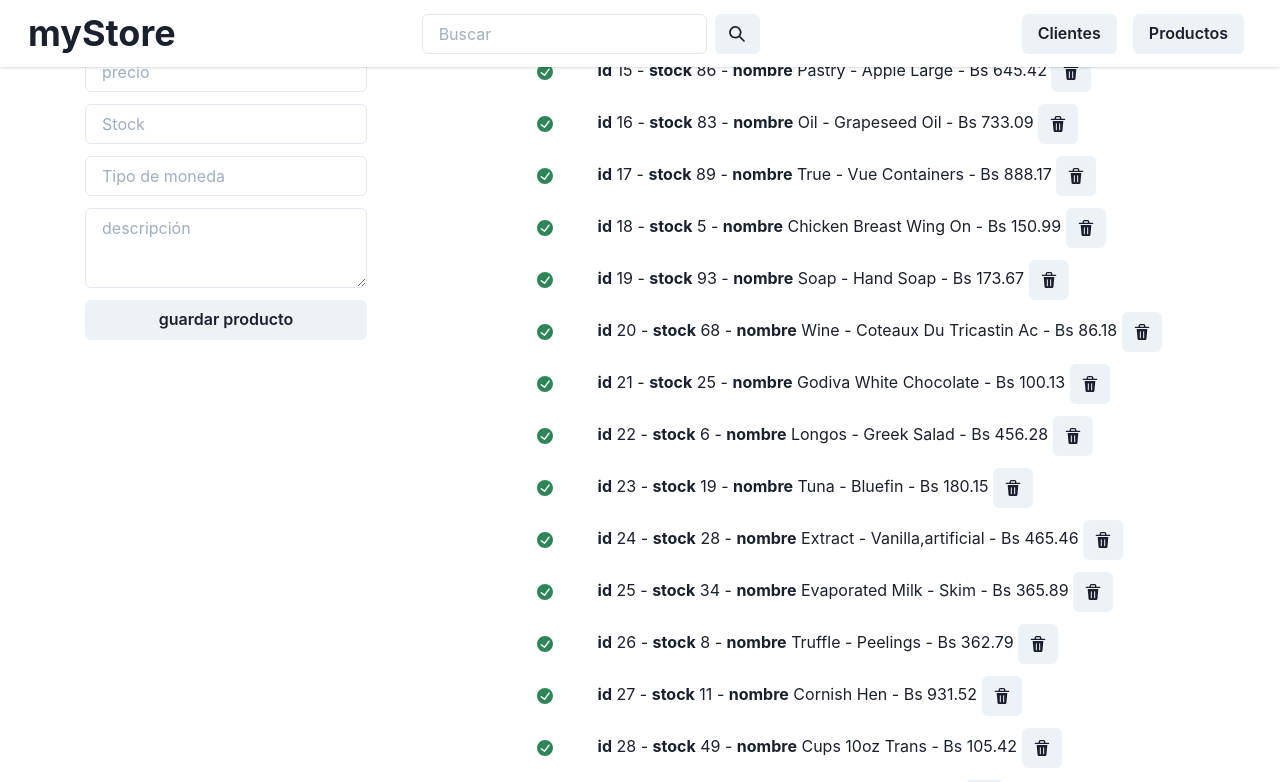
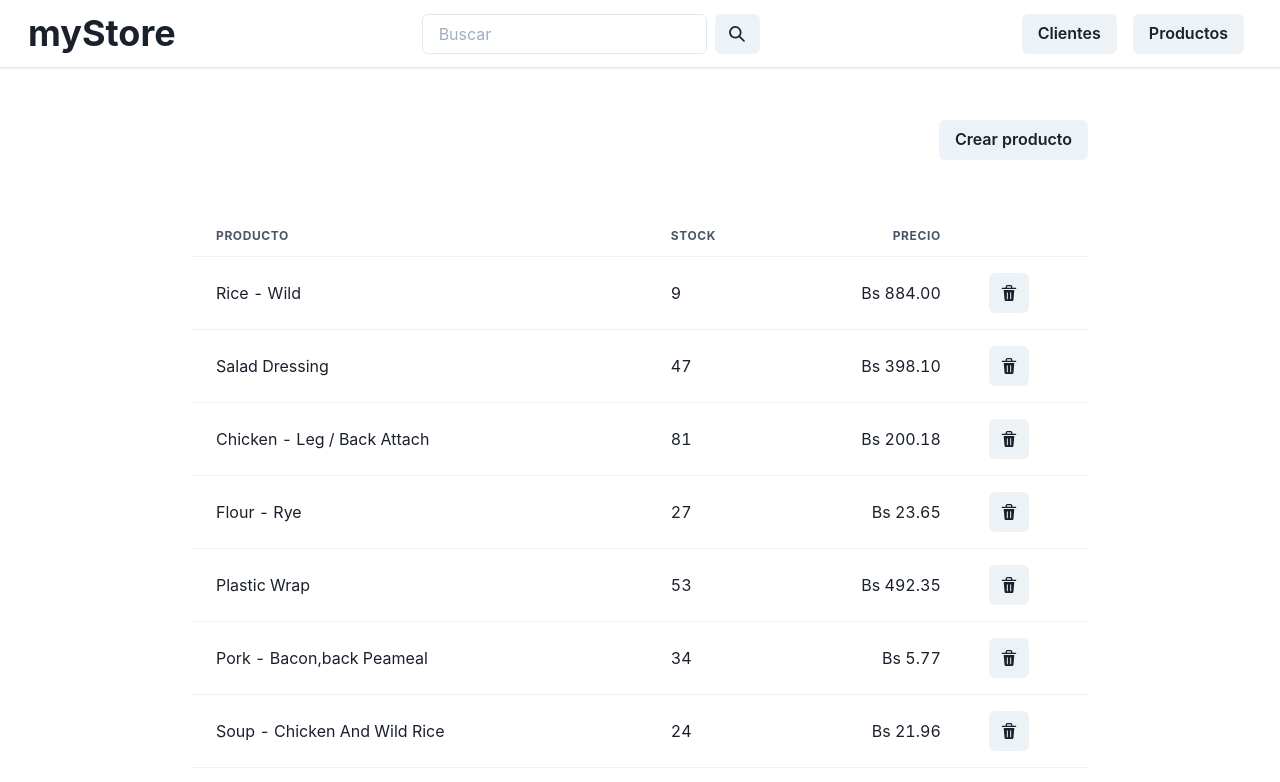
Before and after one commit to KewinBarboza/my-store, a React (Vite) app: page / in a window 1280 px wide. Shown: the top 782 px of the page. Built offline with nearby package versions, Linux system fonts and the light colour scheme; data requests are answered from the project's data file.

Commit message:
new view of home

```diff
--- a/db/db.json
+++ b/db/db.json
@@ -1,194 +1,5 @@
 {
   "productos": [
-    {
-      "id": 14,
-      "name": "Juice - Ocean Spray Cranberry",
-      "price": "785.30",
-      "description": "Primary open-angle glaucoma, bilateral, indeterminate stage",
-      "stock": 99,
-      "currency_code": "Bs",
-      "date": "24/09/2021"
-    },
-    {
-      "id": 15,
-      "name": "Pastry - Apple Large",
-      "price": "645.42",
-      "description": "Drown after fall into bathtub, undetermined intent",
-      "stock": 86,
-      "currency_code": "Bs",
-      "date": "24/09/2021"
-    },
-    {
-      "id": 16,
-      "name": "Oil - Grapeseed Oil",
-      "price": "733.09",
-      "description": "Unsp fx shaft of left tibia, subs for clos fx w delay heal",
-      "stock": 83,
-      "currency_code": "Bs",
-      "date": "24/09/2021"
-    },
-    {
-      "id": 17,
-      "name": "True - Vue Containers",
-      "price": "888.17",
-      "description": "Primary open-angle glaucoma, right eye, severe stage",
-      "stock": 89,
-      "currency_code": "Bs",
-      "date": "24/09/2021"
-    },
-    {
-      "id": 18,
-      "name": "Chicken Breast Wing On",
-      "price": "150.99",
-      "description": "Displ spiral fx shaft of ulna, r arm, 7thN",
-      "stock": 5,
-      "currency_code": "Bs",
-      "date": "24/09/2021"
-    },
-    {
-      "id": 19,
-      "name": "Soap - Hand Soap",
-      "price": "173.67",
-      "description": "Fracture of orbital floor, left side",
-      "stock": 93,
-      "currency_code": "Bs",
-      "date": "24/09/2021"
-    },
-    {
-      "id": 20,
-      "name": "Wine - Coteaux Du Tricastin Ac",
-      "price": "86.18",
-      "description": "Poisoning by other bacterial vaccines, assault, init encntr",
-      "stock": 68,
-      "currency_code": "Bs",
-      "date": "24/09/2021"
-    },
-    {
-      "id": 21,
-      "name": "Godiva White Chocolate",
-      "price": "100.13",
-      "description": "Drug-induced gout, unspecified site",
-      "stock": 25,
-      "currency_code": "Bs",
-      "date": "24/09/2021"
-    },
-    {
-      "id": 22,
-      "name": "Longos - Greek Salad",
-      "price": "456.28",
-      "description": "Injury of peroneal nerve at lower leg level, left leg",
-      "stock": 6,
-      "currency_code": "Bs",
-      "date": "24/09/2021"
-    },
-    {
-      "id": 23,
-      "name": "Tuna - Bluefin",
-      "price": "180.15",
-      "description": "Other superficial bite of hand of right hand, init encntr",
-      "stock": 19,
-      "currency_code": "Bs",
-      "date": "24/09/2021"
-    },
-    {
-      "id": 24,
-      "name": "Extract - Vanilla,artificial",
-      "price": "465.46",
-      "description": "Underdosing of antimycobacterial drugs, initial encounter",
-      "stock": 28,
-      "currency_code": "Bs",
-      "date": "24/09/2021"
-    },
-    {
-      "id": 25,
-      "name": "Evaporated Milk - Skim",
-      "price": "365.89",
-      "description": "Puncture wound with foreign body of unsp wrist, init encntr",
-      "stock": 34,
-      "currency_code": "Bs",
-      "date": "24/09/2021"
-    },
-    {
-      "id": 26,
-      "name": "Truffle - Peelings",
-      "price": "362.79",
-      "description": "Unsp fracture of second metacarpal bone, left hand, sequela",
-      "stock": 8,
-      "currency_code": "Bs",
-      "date": "24/09/2021"
-    },
-    {
-      "id": 27,
-      "name": "Cornish Hen",
-      "price": "931.52",
-      "description": "Unsp fracture of lower end of unspecified ulna, sequela",
-      "stock": 11,
-      "currency_code": "Bs",
-      "date": "24/09/2021"
-    },
-    {
-      "id": 28,
-      "name": "Cups 10oz Trans",
-      "price": "105.42",
-      "description": "Mild vaginal dysplasia",
-      "stock": 49,
-      "currency_code": "Bs",
-      "date": "24/09/2021"
-    },
-    {
-      "id": 29,
-      "name": "Taro Root",
-      "price": "127.32",
-      "description": "Traumatic rupture of left ulnar collateral ligament, sequela",
-      "stock": 49,
-      "currency_code": "Bs",
-      "date": "24/09/2021"
-    },
-    {
-      "id": 30,
-      "name": "Cheese - Manchego, Spanish",
-      "price": "934.16",
-      "description": "Frostbite w tissue necrosis of left hip and thigh, init",
-      "stock": 11,
-      "currency_code": "Bs",
-      "date": "24/09/2021"
-    },
-    {
-      "id": 31,
-      "name": "Wine - Mas Chicet Rose, Vintage",
-      "price": "597.64",
-      "description": "Displaced apophyseal fracture of unspecified femur",
-      "stock": 25,
-      "currency_code": "Bs",
-      "date": "24/09/2021"
-    },
-    {
-      "id": 32,
-      "name": "Truffle Cups - White Paper",
-      "price": "511.71",
-      "description": "Nondisp oblique fx shaft of r tibia, 7thM",
-      "stock": 42,
-      "currency_code": "Bs",
-      "date": "24/09/2021"
-    },
-    {
-      "id": 33,
-      "name": "Wine - Cava Aria Estate Brut",
-      "price": "145.14",
-      "description": "Twin pregnancy, dichorionic/diamniotic, third trimester",
-      "stock": 52,
-      "currency_code": "Bs",
-      "date": "24/09/2021"
-    },
-    {
-      "id": 34,
-      "name": "Flower - Dish Garden",
-      "price": "361.26",
-      "description": "Zoster iridocyclitis",
-      "stock": 6,
-      "currency_code": "Bs",
-      "date": "24/09/2021"
-    },
     {
       "id": 35,
       "name": "Rice - Wild",
@@ -782,15 +593,6 @@
       "stock": 75,
       "currency_code": "Bs",
       "date": "24/09/2021"
-    },
-    {
-      "id": 200,
-      "name": "prueb",
-      "price": "prue",
-      "description": "www",
-      "stock": "qq",
-      "currency_code": "ww",
-      "date": "24/09/2021"
     }
   ]
 }
--- a/package.json
+++ b/package.json
@@ -16,7 +16,8 @@
     "json-server": "0.16.3",
     "react": "17.0.0",
     "react-dom": "17.0.0",
-    "react-hook-form": "7.12.2"
+    "react-hook-form": "7.12.2",
+    "uuid": "^8.3.2"
   },
   "devDependencies": {
     "@vitejs/plugin-react-refresh": "1.3.1",
--- a/src/components/FormCreateProduct.jsx
+++ b/src/components/FormCreateProduct.jsx
@@ -1,5 +1,5 @@
 import React from 'react'
-import { Textarea, Button, Input, Stack } from '@chakra-ui/react'
+import { Textarea, Button, Input, Stack, Modal, useDisclosure, ModalOverlay, ModalContent, ModalHeader, ModalCloseButton, ModalBody, ModalFooter } from '@chakra-ui/react'
 import { useForm } from 'react-hook-form'
 import { useProducts } from '../hooks/useProducts'
 
@@ -7,10 +7,20 @@ export default function FormCreateProduct () {
   const { saveProduct } = useProducts()
   const { register, handleSubmit, formState: { errors } } = useForm()
   const onSubmit = (data) => saveProduct(data)
+  const { isOpen, onOpen, onClose } = useDisclosure()
 
   return (
+    <>
+      <Button onClick={onOpen}>Crear producto</Button>
+
+      <Modal isOpen={isOpen} onClose={onClose}>
+        <ModalOverlay />
+        <ModalContent>
           <form onSubmit={handleSubmit(onSubmit)}>
-      <Stack spacing={3}>
+            <ModalHeader>Crear producto</ModalHeader>
+            <ModalCloseButton />
+            <ModalBody>
+              <Stack spacing={4}>
                 <Input placeholder='nombre' {...register('name', { required: true })} />
                 {errors.name && <span>el nombre es requerido</span>}
 
@@ -24,9 +34,16 @@ export default function FormCreateProduct () {
                 {errors.stock && <span>el numero de stock es requerido</span>}
 
                 <Textarea placeholder='descripción' {...register('description')} />
+              </Stack>
+            </ModalBody>
 
-        <Button type='submit'> guardar producto </Button>
-      </Stack>
+            <ModalFooter>
+              <Button variant="ghost" onClick={onClose} mr={3}>Cancelar</Button>
+              <Button type='submit' colorScheme="blue" onClick={onClose}> guardar producto </Button>
+            </ModalFooter>
           </form>
+        </ModalContent>
+      </Modal>
+    </>
   )
 }
--- a/src/components/Layout.jsx
+++ b/src/components/Layout.jsx
@@ -1,14 +1,16 @@
 import React from 'react'
-import { Box } from '@chakra-ui/react'
+import { Grid, GridItem } from '@chakra-ui/react'
 import Navbar from './Navbar'
 
 export default function Layout ({ children }) {
   return (
-    <>
-      <Navbar />
-      <Box>
+    <Grid templateRows="repeat(1, 1fr)" templateColumns="repeat(5, 1fr)" gap={4}>
+      <GridItem rowSpan={5} colSpan={5} >
+        <Navbar />
+      </GridItem>
+      <GridItem colSpan={5}>
         {children}
-      </Box>
-    </>
+      </GridItem>
+    </Grid>
   )
 }
--- a/src/components/ListProducts.jsx
+++ b/src/components/ListProducts.jsx
@@ -1,18 +1,36 @@
 import React from 'react'
-import { CheckCircleIcon, DeleteIcon } from '@chakra-ui/icons'
-import { List, ListItem, IconButton } from '@chakra-ui/react'
+import { DeleteIcon } from '@chakra-ui/icons'
+import { IconButton, Table, Thead, Tbody, Tfoot, Tr, Th, Td } from '@chakra-ui/react'
 
 export default function ListProducts ({ deleteProduct = null, products = [] }) {
   products.length === 0 && console.error('los productos son requeridos en el componente ListProducts.jsx')
   return (
-    <List spacing={3}>
-      {products.map(d => (
-        <ListItem spacing={3} key={d.id}>
-          <CheckCircleIcon mr={10} color='green.600' />
-          <span> <b>id</b> {d.id} - <b>stock</b> {d.stock} - <b>nombre</b> {d.name} - {d.currency_code} {d.price} </span>
-          {deleteProduct && <IconButton aria-label='Search database' icon={<DeleteIcon />} onClick={() => deleteProduct(d.id)} />}
-        </ListItem>
-      ))}
-    </List>
+    <Table variant="simple" w="70%">
+      <Thead>
+        <Tr>
+          <Th>producto</Th>
+          <Th>stock</Th>
+          <Th isNumeric>precio</Th>
+          <Th></Th>
+        </Tr>
+      </Thead>
+      <Tbody>
+        {products.map(d => (
+          <Tr key={d.id}>
+            <Td>{d.name}</Td>
+            <Td>{d.stock}</Td>
+            <Td isNumeric> {d.currency_code} {d.price}</Td>
+            <Td>{deleteProduct && <IconButton aria-label='Search database' icon={<DeleteIcon />} onClick={() => deleteProduct(d.id)} />}</Td>
+          </Tr>
+        ))}
+      </Tbody>
+      <Tfoot>
+        <Tr>
+          <Th>To convert</Th>
+          <Th>into</Th>
+          <Th isNumeric>multiply by</Th>
+        </Tr>
+      </Tfoot>
+    </Table>
   )
 }
--- /dev/null
+++ b/src/components/MessageAlert.jsx
@@ -0,0 +1,14 @@
+import React from 'react'
+import { Alert, AlertIcon, CloseButton, AlertDescription } from '@chakra-ui/react'
+
+export default function MessageAlert ({ message = null, status = null, typeError = 'success' }) {
+  !message && console.error('el mensaje es requerido')
+
+  return (
+    <Alert status="typeError">
+      <AlertIcon />
+      <AlertDescription>{message} {status && <p>{status}</p>}</AlertDescription>
+      <CloseButton position="absolute" right="8px" top="8px" />
+    </Alert>
+  )
+}
--- a/src/components/Products.jsx
+++ b/src/components/Products.jsx
@@ -1,18 +1,20 @@
 import React from 'react'
 import { useProducts } from '../hooks/useProducts'
-import Alert from './alert'
+import MessageAlert from './MessageAlert'
 import ListProducts from './ListProducts'
+// import { Spinner } from '@chakra-ui/react'
+import SkeletonProducts from './utils/SkeletonProducts'
 
 export default function Products () {
-  const { error, loading, products, deleteProduct } = useProducts()
-  return (
-    <>
-      {loading && <span>loading...</span>}
-      {!loading &&
-        <>
-          {products && <ListProducts deleteProduct={deleteProduct} products={products} />}
-          {error && <Alert message={error.message} status={error.status} />}
-        </>}
+  const { loading, products, deleteProduct } = useProducts()
+
+  if (loading) return <SkeletonProducts />
+  // if (loading) return <Spinner thickness="4px" speed="0.65s" emptyColor="gray.200" color="blue.500" size="xl" />
+
+  if (!loading) {
+    return <>
+      {products && <ListProducts deleteProduct={deleteProduct} products={products.data} />}
+      {products.error && <MessageAlert message={products.error.message} status={products.error.status} />}
     </>
-  )
+  }
 }
--- /dev/null
+++ b/src/components/utils/SkeletonProducts.jsx
@@ -0,0 +1,14 @@
+import React from 'react'
+import { Skeleton, Stack } from '@chakra-ui/react'
+
+export default function SkeletonProducts ({ numberBars = 10, size = '70%' }) {
+  const createBars = () => {
+    const skeleton = []
+    for (let index = 0; index < numberBars; index++) {
+      skeleton.push(<Skeleton height="73px" key={[index]} />)
+    }
+    return skeleton
+  }
+
+  return <Stack w={size}>{createBars()}</Stack>
+}
--- a/src/context/productsContext.jsx
+++ b/src/context/productsContext.jsx
@@ -2,10 +2,14 @@ import React, { createContext, useState, useEffect } from 'react'
 import { fetchProducts, serviceSaveProduct, serviceDeleteProduct } from './../services/products'
 export const ProductsContext = createContext()
 
+const PRODUCTS_INITIAL_VALUE = {
+  data: [],
+  error: null,
+  success: null
+}
 export const ProductsProvider = ({ children }) => {
-  const [products, setProducts] = useState(null)
-  const [error, setError] = useState(null)
-  const [loading, setLoading] = useState(false)
+  const [products, setProducts] = useState(PRODUCTS_INITIAL_VALUE)
+  const [loading, setLoading] = useState(true)
 
   useEffect(() => {
     getProducts()
@@ -14,15 +18,34 @@ export const ProductsProvider = ({ children }) => {
   const getProducts = async () => {
     setLoading(true)
     const product = await fetchProducts()
-    product ? setProducts(product.data) : setError(product.error)
+    setProducts(product)
     setLoading(false)
   }
 
   const deleteProduct = async (id) => {
     setLoading(true)
+    let deleteProduct = {}
     const res = await serviceDeleteProduct(id)
-    console.log(res)
-    const deleteProduct = products.filter(p => p.id !== id)
+
+    if (res.success) {
+      deleteProduct = {
+        data: products.data.filter(p => p.id !== id),
+        error: null,
+        success: res.success.message
+      }
+    }
+
+    if (res.error) {
+      deleteProduct = {
+        data: products.data,
+        error: {
+          message: res.error.message,
+          status: res.error.status
+        },
+        success: null
+      }
+    }
+
     setProducts(deleteProduct)
     setLoading(false)
   }
@@ -36,7 +59,7 @@ export const ProductsProvider = ({ children }) => {
   }
 
   return (
-    <ProductsContext.Provider value={{ products, error, loading, deleteProduct, saveProduct }}>
+    <ProductsContext.Provider value={{ products, loading, deleteProduct, saveProduct }}>
       {children}
     </ProductsContext.Provider>
   )
--- a/src/pages/Home.jsx
+++ b/src/pages/Home.jsx
@@ -1,5 +1,5 @@
 import React from 'react'
-import { Box } from '@chakra-ui/react'
+import { Grid, GridItem, Box } from '@chakra-ui/react'
 import Products from '../components/Products'
 import FormCreateProduct from '../components/FormCreateProduct'
 import Layout from '../components/Layout'
@@ -7,10 +7,16 @@ import Layout from '../components/Layout'
 export default function Home () {
   return (
     <Layout>
-      <Box display="flex" justifyContent="space-around">
-        <FormCreateProduct />
-        <Products />
-      </Box>
+      <Grid templateRows="repeat(2, 1fr)" templateColumns="repeat(5, 1fr)" gap={4} display="flex" flexDirection="column" >
+        <GridItem colSpan={4} rowSpan={2} display="flex" justifyContent="center" paddingY="20px">
+          <Box w="70%" display="flex" justifyContent="end" paddingY="20px">
+            <FormCreateProduct />
+          </Box>
+        </GridItem>
+        <GridItem colSpan={4} display="flex" justifyContent="center" >
+          <Products />
+        </GridItem>
+      </Grid>
     </Layout>
   )
 }
--- a/src/services/products.js
+++ b/src/services/products.js
@@ -1,6 +1,15 @@
+import { v4 as uuid } from 'uuid'
+const SERVICES = {
+  PRODUCT: 'http://localhost:4000/productos'
+}
+
+const headers = {
+  'Content-Type': 'application/json'
+}
+
 export const fetchProducts = async () => {
   try {
-    const res = await window.fetch('http://localhost:4000/productos')
+    const res = await window.fetch(SERVICES.PRODUCT)
     if (res.ok) {
       const data = await res.json()
       return { data, error: null }
@@ -14,26 +23,33 @@ export const fetchProducts = async () => {
       }
     }
   } catch (error) {
-    console.log(error)
+    return {
+      data: null,
+      error: {
+        status: null,
+        message: error.message
+      }
+    }
   }
 }
 
 export const serviceSaveProduct = async (product) => {
   try {
-    const res = await window.fetch('http://localhost:4000/productos',
+    const event = new Date()
+    const options = { dateStyle: 'short' }
+    const date = event.toLocaleString('en', options)
+    const res = await window.fetch(SERVICES.PRODUCT,
       {
         method: 'POST',
-        headers: {
-          'Content-Type': 'application/json'
-        },
+        headers,
         body: JSON.stringify({
-          id: 200,
+          id: uuid(),
           name: product.name,
           price: product.price,
           description: product.description,
           stock: product.stock,
           currency_code: product.currency_code,
-          date: '24/09/2021'
+          date
         })
       }
     )
@@ -58,18 +74,22 @@ export const serviceSaveProduct = async (product) => {
       }
     }
   } catch (error) {
-    console.log(error)
+    return {
+      data: null,
+      error: {
+        status: null,
+        message: error.message
+      }
+    }
   }
 }
 
 export const serviceDeleteProduct = async (id) => {
   try {
-    const res = await window.fetch(`http://localhost:4000/productos/${id}`,
+    const res = await window.fetch(`${SERVICES.PRODUCT}/${id}`,
       {
         method: 'DELETE',
-        headers: {
-          'Content-Type': 'application/json'
-        }
+        headers
       }
     )
 
@@ -91,6 +111,12 @@ export const serviceDeleteProduct = async (id) => {
       }
     }
   } catch (error) {
-    console.log(error)
+    return {
+      success: null,
+      error: {
+        status: error,
+        message: error.message
+      }
+    }
   }
 }
```
Also changed, not shown: src/components/Alert.jsx (deleted, +0 -12 lines), 2 other files (tests, documents, lock files or other folders). Lines whose indentation alone changed are shown as unchanged.
